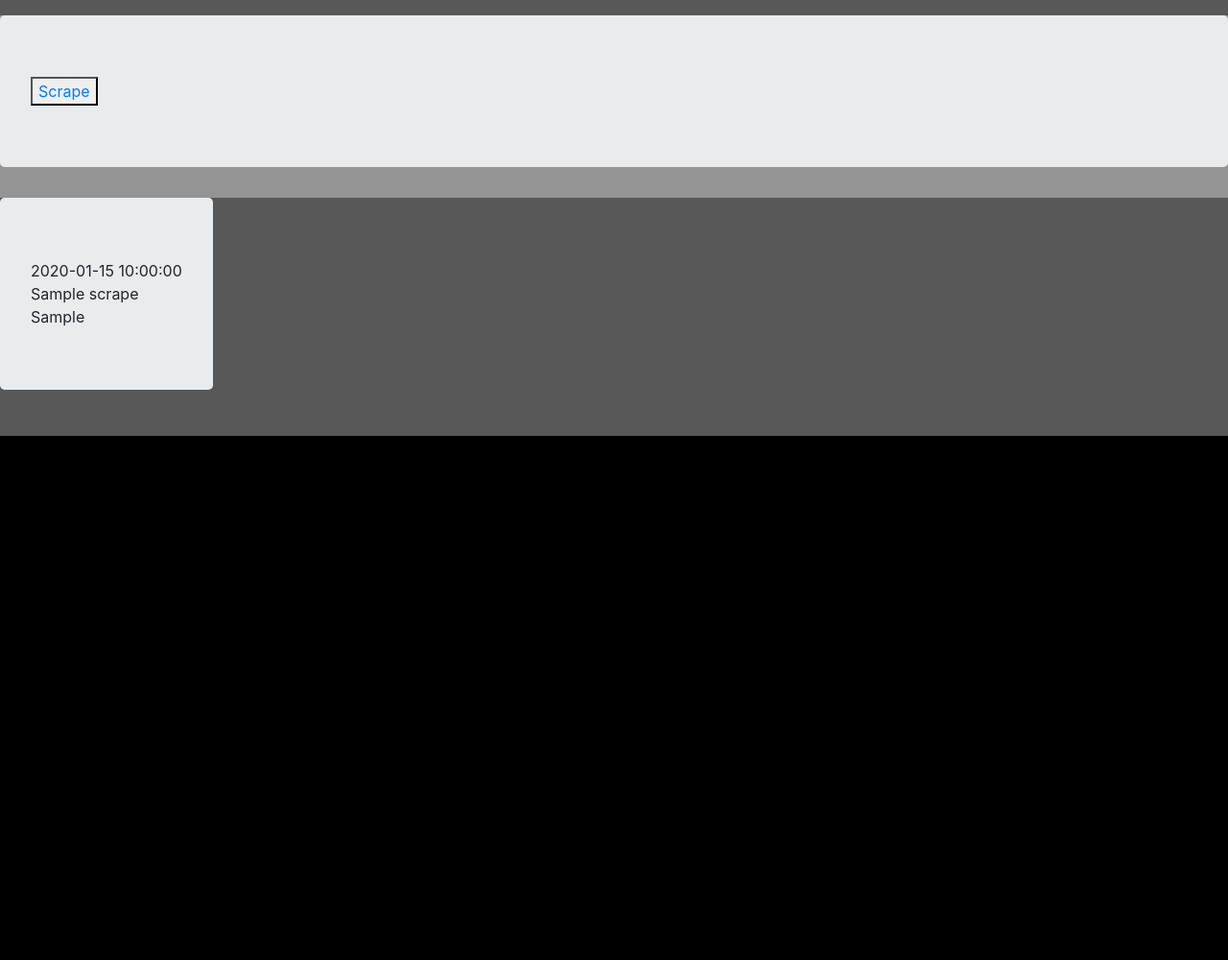
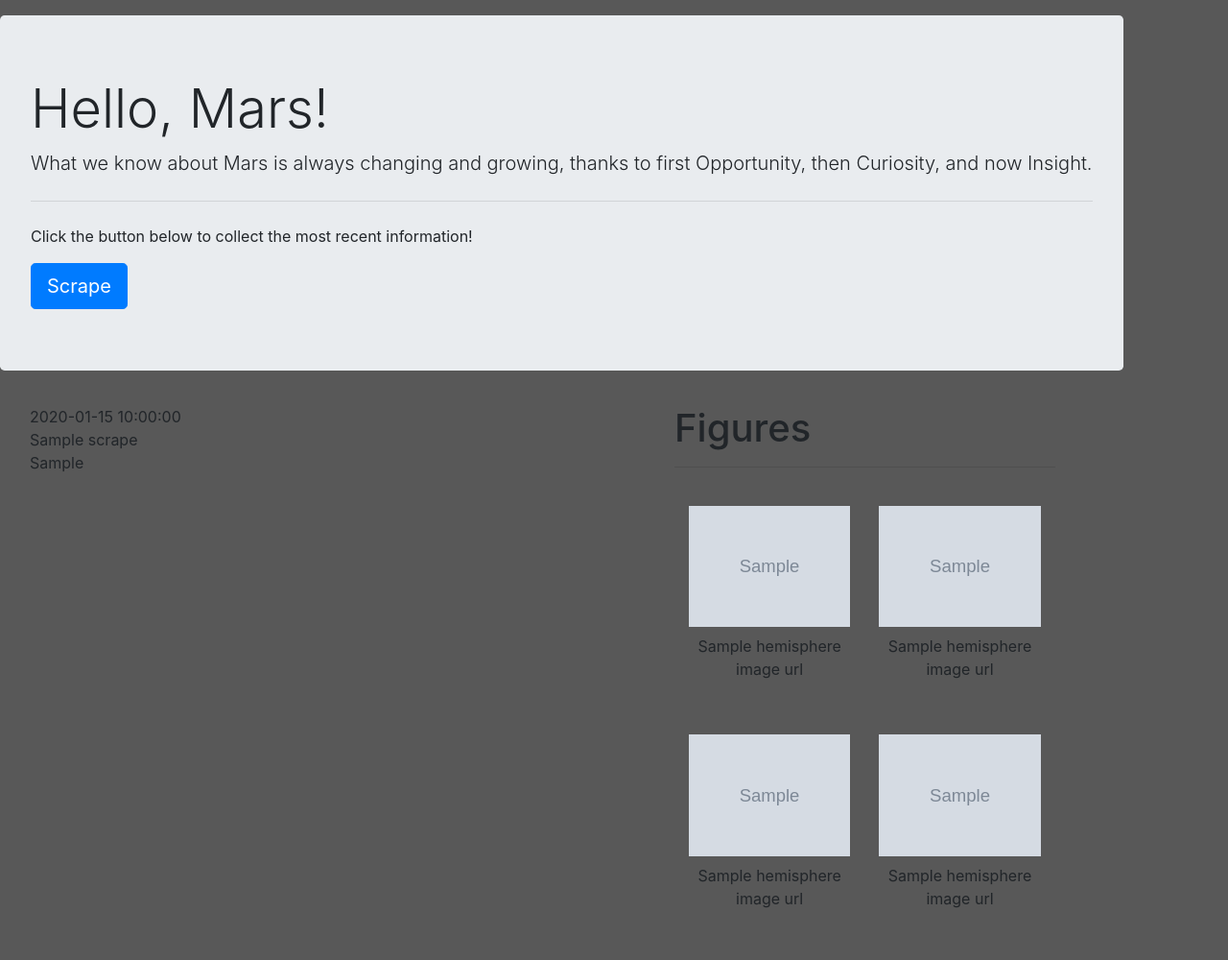
Before and after one commit to xsarinix/mission-to-mars, a Flask app: template templates/index.html in a window 1280 px wide. Shown: the whole page at 96% size. Before the commit the page ends 454 px from the top, so only its background shows below. Run offline with Flask 2, Linux system fonts and the light colour scheme; the template is opened without the code that fills it: most values are stand-ins (such as "Sample title", 1, 10 or a date in 2020); grey boxes marked "Sample" are stand-in pictures; some libraries are stand-ins or nearby versions.

Commit message:
Hemisphere image setup

```diff
--- a/app.py
+++ b/app.py
@@ -13,12 +13,12 @@ app = Flask(__name__)
 # create route that renders index.html template
 @app.route("/scrape")
 def scrape_route():
-    import test_scrape
+    import scrape_mars
     conn = 'mongodb://localhost:27017'
     client = pymongo.MongoClient(conn)
     db = client.mars_db
     col = db.scrapes
-    post = test_scrape.scrape()
+    post = scrape_mars.scrape()
     print(post)
     db.col.insert_one(post)
     return redirect("http://127.0.0.1:5000/")
--- a/templates/index.html
+++ b/templates/index.html
@@ -42,22 +42,48 @@
     </nav>
          -->
     <div class="container-fluid py-3" style="background-color: #585858;">
-        <div class="row justify-content-around" style="background-color: #949494;">
-            <div class="col jumbotron">
-                <button><a href="/scrape">Scrape</a></button>
-                <!-- <ul>
-                    {% for scrape in scrapes %}
-                    <li>{{ scrape.scrape_time }}</li>
-                    <li>{{ scrape.mars_news_title }}</li>
-                    {% endfor %}
-                </ul> -->
+        <div class="row">
+            <div class="jumbotron">
+                <h1 class="display-4">Hello, Mars!</h1>
+                <p class="lead">What we know about Mars is always changing and growing, thanks to first Opportunity, then Curiosity, and now Insight.</p>
+                <hr class="my-4">
+                <p>Click the button below to collect the most recent information!</p>
+                <a class="btn btn-primary btn-lg" href="/scrape" role="button">Scrape</a>
             </div>
         </div>
         <div class="row">
-            <div class="jumbotron">
+            <div class="col-lg-6 col-sm-12 mx-3 my-1">
                 <div>{{ scrapes[0].scrape_time }}</div>
                 <div>{{ scrapes[0].mars_news_title }}</div>
                 <div>{{ scrapes[0].mars_news_p }}</div>
+            </div>
+            <div class="col-lg-4 col-sm-12 mx-3 my-1">
+                <h1>Figures</h1>
+                <hr>
+                <div class="container py-1">
+                    <div class="row py-1">
+                        <div class="col-md-6 col-sm-12 py-3">
+                            <img src="{{ scrapes[0].hemisphere_image_urls[0].url }}" class="img-fluid" alt="{{ scrapes[0].hemisphere_image_urls[0].title }}">
+                            <section class="text-center p-2" style="font-size: 16px;">{{ scrapes[0].hemisphere_image_urls[0].title }}</section>
+                        </div>
+                        <div class="col-md-6 col-sm-12 py-3">
+                            <img src="{{ scrapes[0].hemisphere_image_urls[1].url }}" class="img-fluid" alt="{{ scrapes[0].hemisphere_image_urls[1].title }}">
+                            <section class="text-center p-2" style="font-size: 16px;">{{ scrapes[0].hemisphere_image_urls[1].title }}</section>
+                        </div>
+                    </div>
+                </div>
+                <div class="container py-1">
+                    <div class="row py-1">
+                        <div class="col-md-6 col-sm-12 py-3">
+                            <img src="{{ scrapes[0].hemisphere_image_urls[2].url }}" class="img-fluid" alt="{{ scrapes[2].hemisphere_image_urls[0].title }}">
+                            <section class="text-center p-2" style="font-size: 16px;">{{ scrapes[0].hemisphere_image_urls[2].title }}</section>
+                        </div>
+                        <div class="col-md-6 col-sm-12 py-3">
+                            <img src="{{ scrapes[0].hemisphere_image_urls[3].url }}" class="img-fluid" alt="{{ scrapes[0].hemisphere_image_urls[4].title }}">
+                            <section class="text-center p-2" style="font-size: 16px;">{{ scrapes[0].hemisphere_image_urls[3].title }}</section>
+                        </div>
+                    </div>
+                </div>
             </div>
         </div>
             <!-- <div class="col-lg-6 col-sm-12 mx-3 my-1" style="background-color: #ffffff;">
```
Also changed, not shown: 1 other file.
